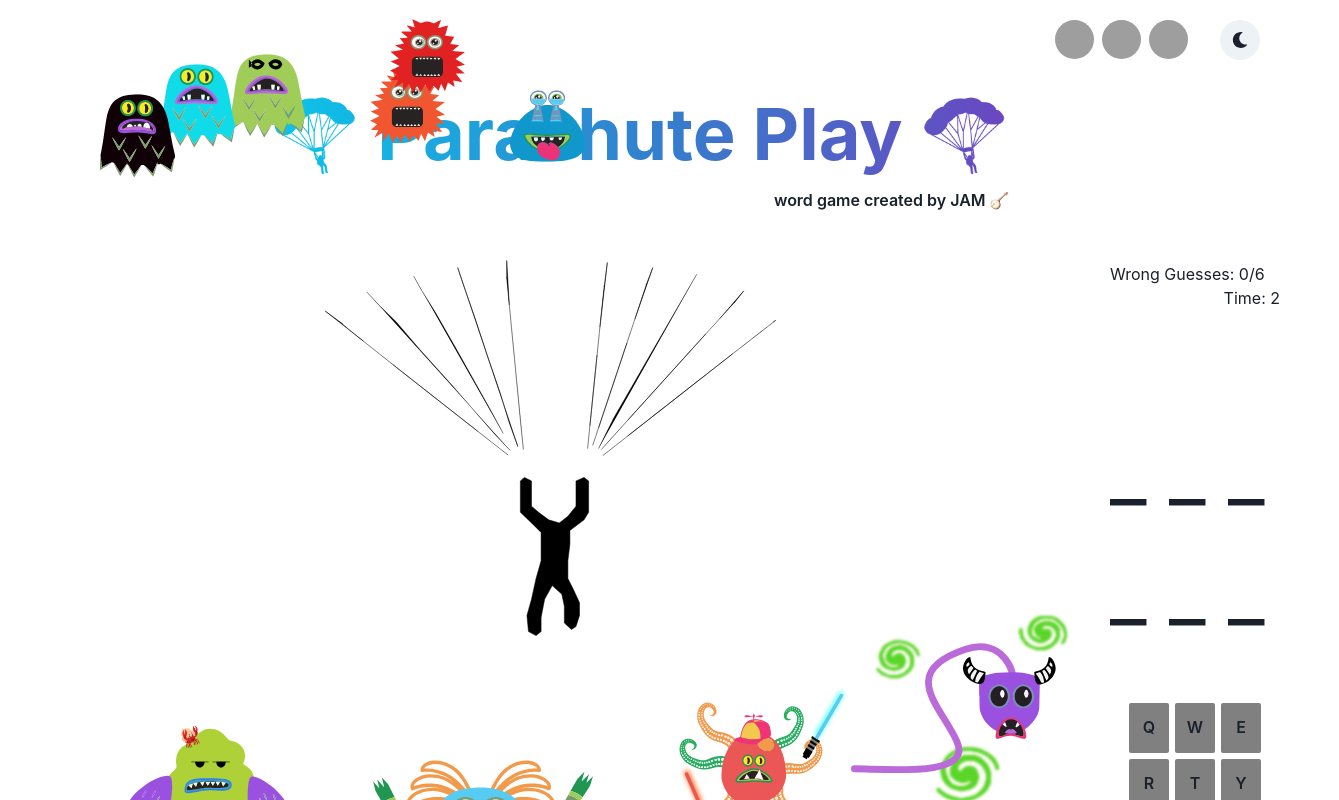
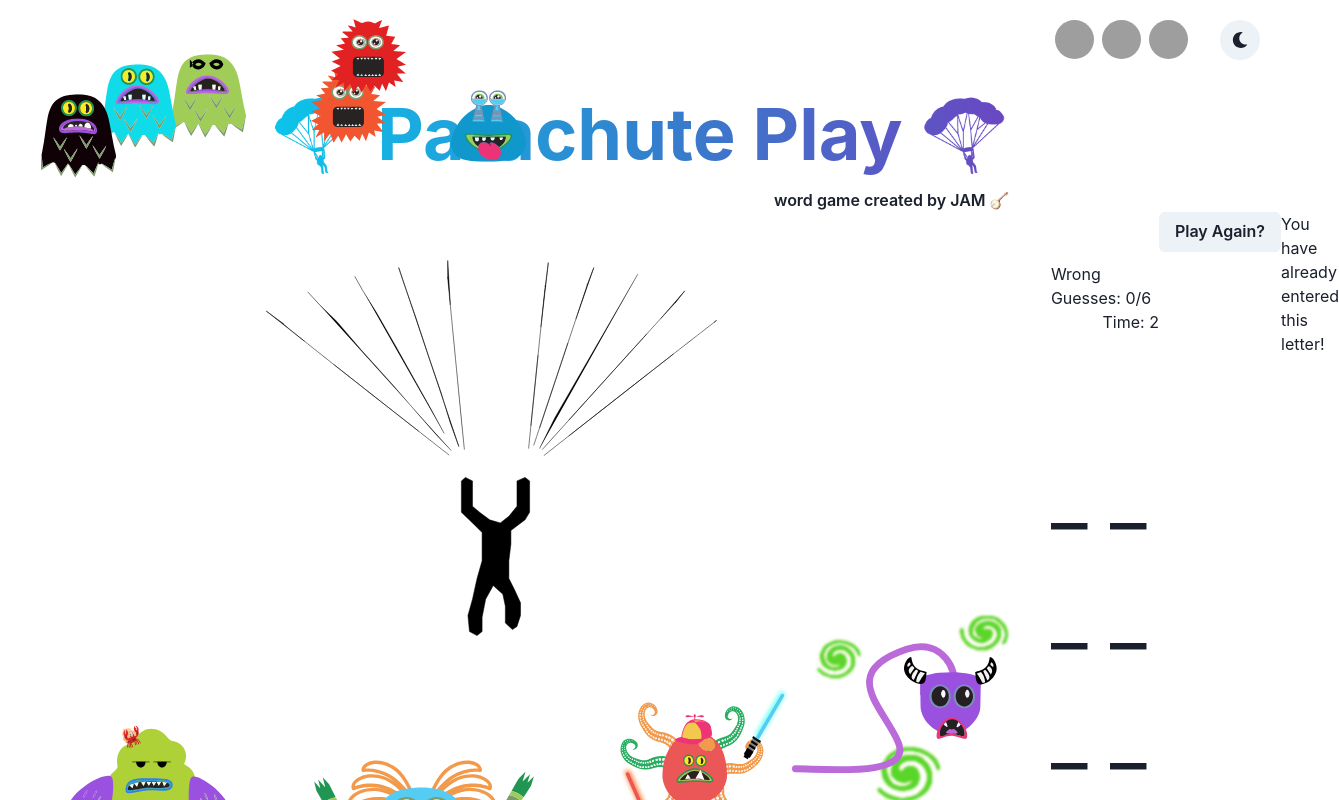
Before and after one commit to jessebubble/parachute-play, a React (Create React App) app in the folder client/: page /gamelogic in a window 1280 px wide. Both pictures are taken after a click on the button "Play". Shown: the top 800 px of the page, 1339 px wide, since content can reach past the window. Built offline with nearby package versions, Linux system fonts and the light colour scheme; grey boxes are pictures that could not be loaded.

Commit message:
More logic restructure, added initial check game state and popup, bug needs to be fixed so popup doesn't display immediately.

```diff
--- a/client/src/components/GameLogic/GameLogic.js
+++ b/client/src/components/GameLogic/GameLogic.js
@@ -6,12 +6,18 @@ import Monsters from "../Monsters";
 import Keyboard from "../Keyboard/Keyboard";
 import Timer from "../Timer/Timer";
 import WrongGuess from "../WrongGuess/WrongGuess";
+import Popup from "../Popup/Popup";
+import Notification from "../Notification/Notification";
 
-const GameLogic = ({ key, selectedWord }) => {
+const words = ["TEST", "BILLY", "WIZARD"];
+let selectedWord = words[Math.floor(Math.random() * words.length)];
+
+const GameLogic = () => {
   const [isPlaying, setIsPlaying] = useState(false);
   const [correctGuess, setCorrectGuess] = useState([]);
   const [wrongGuess, setWrongGuess] = useState([]);
   const [showNotify, setShowNotify] = useState(false);
+  const wordToGuess = selectedWord.split("").fill("_").join(" ");
 
   const playGame = () => {
     setIsPlaying(!isPlaying);
@@ -23,6 +29,12 @@ const GameLogic = ({ key, selectedWord }) => {
     </Button>
   );
 
+  const playAgain = () => {
+    setIsPlaying(!isPlaying);
+    setCorrectGuess([]);
+    setWrongGuess([]);
+  };
+
   useEffect(() => {
     const handleKeyInput = (e) => {
       const { key, keyCode } = e;
@@ -32,13 +44,13 @@ const GameLogic = ({ key, selectedWord }) => {
           if (!correctGuess.includes(letter)) {
             setCorrectGuess((current) => [...current, letter]);
           } else {
-            //(setShowNotify);
+            Notification(setShowNotify);
           }
         } else {
           if (!wrongGuess.includes(letter)) {
-            setWrongGuess((current) => [...current, letter]);
+            Notification((current) => [...current, letter]);
           } else {
-            //(setShowNotify);
+            Notification(setShowNotify);
           }
         }
       }
@@ -61,9 +73,17 @@ const GameLogic = ({ key, selectedWord }) => {
         <div>
           <WrongGuess wrongGuess={wrongGuess} />
           <Timer />
-          <Word correctGuess={correctGuess} />
+          <Word correctGuess={correctGuess} selectedWord={wordToGuess} />
           <Keyboard />
         </div>
+        <Popup
+          correctGuess={correctGuess}
+          wrongGuess={wrongGuess}
+          setIsPlaying={setIsPlaying}
+          playAgain={playAgain}
+          selectedWord={selectedWord}
+        />
+        <Notification showNotify={showNotify} />
       </Flex>
     );
   }
--- /dev/null
+++ b/client/src/components/Notification/Notification.js
@@ -0,0 +1,7 @@
+import React from "react";
+
+const Notification = ({ showNotify }) => {
+  return <div>You have already entered this letter!</div>;
+};
+
+export default Notification;
--- a/client/src/components/Popup/Popup.js
+++ b/client/src/components/Popup/Popup.js
@@ -1,7 +1,38 @@
 import React, { useEffect } from "react";
+import { checkGameState } from "../../utils/checkGameState";
+import { Flex, Button } from "@chakra-ui/react";
 
-const Popup = () => {
-  return <div>Popup</div>;
+const Popup = ({
+  correctGuess,
+  wrongGuess,
+  selectedWord,
+  setIsPlaying,
+  playAgain,
+}) => {
+  let message = "";
+  let revealWord = "";
+  let playing = true;
+
+  if (checkGameState(correctGuess, wrongGuess, selectedWord) === "win") {
+    message = "Correct! You win!";
+    playing = false;
+  } else if (
+    checkGameState(correctGuess, wrongGuess, selectedWord) === "lost"
+  ) {
+    message = "Sorry, you lost!";
+    revealWord = `The word was ${selectedWord}`;
+    playing = false;
+  }
+
+  useEffect(() => setIsPlaying(playing));
+
+  return (
+    <Flex>
+      <h2>{message}</h2>
+      <h3>{revealWord}</h3>
+      <Button onClick={playAgain}>Play Again?</Button>
+    </Flex>
+  );
 };
 
 export default Popup;
--- a/client/src/components/Word/Word.js
+++ b/client/src/components/Word/Word.js
@@ -1,19 +1,11 @@
 import React from "react";
 import { Flex, Text } from "@chakra-ui/react";
 
-const Word = ({ correctGuess, wrongGuess, keys }) => {
-  const words = ["TEST", "BILLY", "WIZARD"];
-
-  const getRandomWord = () => {
-    let selectedWord = words[Math.floor(Math.random() * words.length)];
-    const wordToGuess = selectedWord.split("").fill("_").join(" ");
-    return wordToGuess;
-  };
-
+const Word = ({ correctGuess, wrongGuess, keys, selectedWord }) => {
   return (
     <div>
       <Flex justify={"center"} marginTop={"100"}>
-        <Text fontSize={"80px"}>{getRandomWord()}</Text>
+        <Text fontSize={"80px"}>{selectedWord}</Text>
       </Flex>
     </div>
   );
--- a/client/src/utils/checkGameState.js
+++ b/client/src/utils/checkGameState.js
@@ -0,0 +1,13 @@
+export function checkGameState(correct, wrong, word) {
+  let status = "win";
+
+  word.split("").forEach((letter) => {
+    if (!correct.includes(letter)) {
+      status = "";
+    }
+  });
+  if (wrong.length === 6) {
+    status = "lost";
+  }
+  return status;
+}
--- a/client/src/utils/notifications.js
+++ b/client/src/utils/notifications.js
@@ -0,0 +1,6 @@
+export function Notifcations(setter) {
+  setter(true);
+  setTimeout(() => {
+    setter(false);
+  }, 2000);
+}
```
